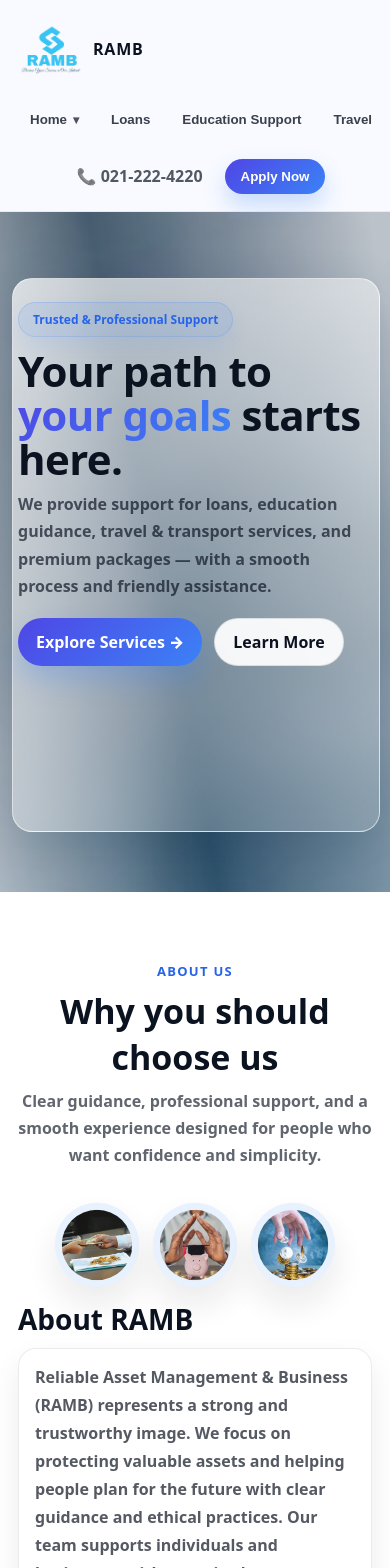
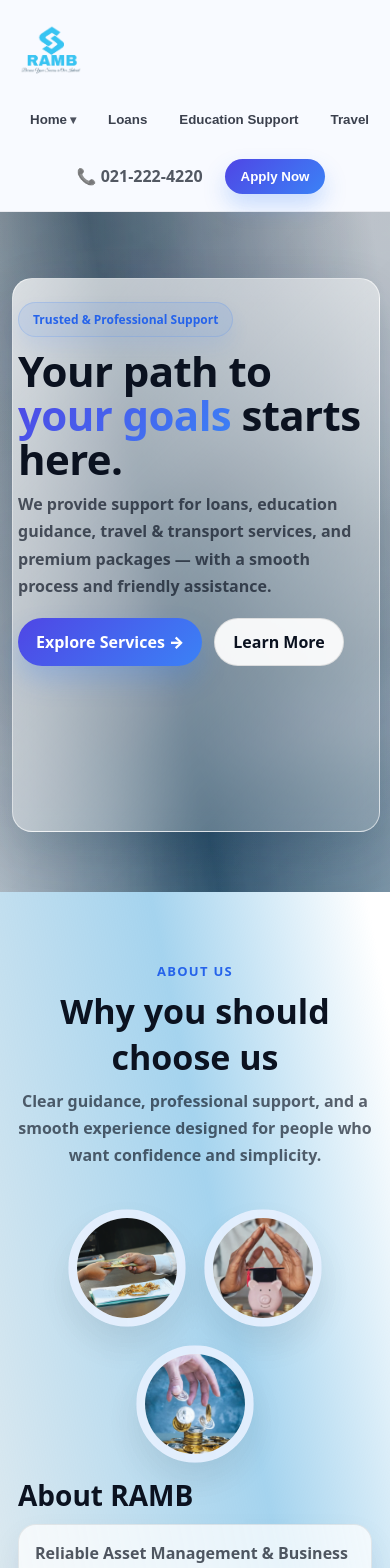
Before and after one commit to AyeshAlexan/ramb-frontend, a React (Create React App) app: page / in a window 390 px wide. Shown: the top 1568 px of the page. Built offline with nearby package versions, Linux system fonts and the light colour scheme.

Commit message:
About section updated

```diff
--- a/src/components/Navbar.jsx
+++ b/src/components/Navbar.jsx
@@ -60,10 +60,20 @@ export default function Navbar() {
     if (!btn) return;
 
     const r = btn.getBoundingClientRect();
+    // prefer a wider menu so long labels don't wrap; clamp to viewport
+    const preferred = Math.max(r.width, 120);
+    const maxAllowed = Math.max(200, window.innerWidth - 24);
+    const width = Math.min(preferred, maxAllowed);
+
+    // keep menu inside viewport horizontally
+    let left = r.left;
+    if (left + width + 12 > window.innerWidth) left = window.innerWidth - width - 5;
+    if (left < 12) left = 12;
+
     setMenuPos({
       top: r.bottom + 10,
-      left: r.left,
-      width: r.width,
+      left,
+      width,
     });
   };
 
@@ -104,8 +114,6 @@ export default function Navbar() {
       <div className="navInner">
         <div className="brand" onClick={() => goSection("home")} role="button" tabIndex={0}>
           <img src={logo} alt="RAMB" className="brandLogo" />
-
-          <span className="brandText">RAMB</span>
         </div>
 
         <nav className="navLinks" aria-label="Primary">
--- a/src/styles/global.css
+++ b/src/styles/global.css
@@ -126,13 +126,13 @@ section { scroll-margin-top: 92px; }
 
 /* Dropdown styles */
 .navDrop{ position: relative; flex: 0 0 auto; }
-.navLinkDrop{ display: inline-flex; align-items: center; gap: 6px; }
+.navLinkDrop{ display: inline-flex; align-items: center; gap: 3px; }
 .caret{ font-size: 12px; opacity: 0.9; }
 
 .navMenu{
   position: fixed;
-  padding: 8px;
-  border-radius: 14px;
+  padding: 11px;
+  border-radius: 10px;
   background: rgba(247, 250, 255, 0.98);
   border: 1px solid rgba(0,0,0,0.08);
   box-shadow: var(--shadow2);
@@ -148,8 +148,8 @@ section { scroll-margin-top: 92px; }
   display: block;
   width: 100%;
   text-align: left;
-  padding: 10px 12px;
-  border-radius: 10px;
+  padding: 3px 1px;
+  border-radius: 20px;
   border: 0;
   background: transparent;
   cursor: pointer;
@@ -496,6 +496,14 @@ section { scroll-margin-top: 92px; }
 .lpSection{ padding: 70px 0; background: var(--bg); }
 .lpSectionAlt{ background: var(--bgSoft); }
 
+/* About section gradient with blur */
+#about.lpSection{
+  background: #ffffff;
+  background: linear-gradient(259deg, rgba(255, 255, 255, 1) 4%, rgba(60, 161, 219, 0.461) 40%, rgba(233, 238, 240, 1) 100%);
+  backdrop-filter: blur(12px);
+  -webkit-backdrop-filter: blur(8px);
+}
+
 .lpSectionInner{
   max-width: 1200px;
   margin: 0 auto;
@@ -531,37 +539,17 @@ section { scroll-margin-top: 92px; }
 }
 
 /* =========================
-   About Section (fixes)
+   About Section
 ========================= */
 .aboutGrid{
   display: grid;
   grid-template-columns: 0.9fr 1.1fr;
   gap: 18px;
-  align-items: center;
+  align-items: start;
   margin-top: 22px;
 }
 @media (max-width: 980px){
   .aboutGrid{ grid-template-columns: 1fr; }
-}
-
-.aboutLeft{ display: flex; justify-content: center; }
-
-/* ✅ Base circle style kept (used by other places if needed) */
-.aboutCircleWrap{
-  width: 320px;
-  height: 320px;
-  border-radius: 999px;
-  overflow: hidden;
-  margin: 0 auto;
-  background: #fff;
-  border: 10px solid rgba(59,130,246,0.12);
-  box-shadow: var(--shadow2);
-}
-
-.aboutCircleImg{
-  width: 100%;
-  height: 100%;
-  object-fit: cover;
 }
 
 .aboutRight{
@@ -577,7 +565,6 @@ section { scroll-margin-top: 92px; }
   color: var(--text);
 }
 
-/* ✅ SAME outline for top paragraph */
 .aboutOutlineCard{
   width: 100%;
   background: rgba(255,255,255,0.75);
@@ -600,87 +587,84 @@ section { scroll-margin-top: 92px; }
 }
 
 /* =========================
-   ✅ NEW: 3 About Images Layout
-   - Closed: 2 top + 1 bottom
-   - Open: 3 in a row
+   ✅ 3 images behavior (FINAL)
+   - Closed: 2 top + 1 bottom (OK)
+   - Open: ONE COLUMN + 30px gap (your request)
+   - Open: bigger circles
 ========================= */
+
+.aboutLeft{
+  display: flex;
+  justify-content: center;
+  align-items: flex-start;
+  padding-top: 6px;
+}
+
+/* CLOSED (default) */
 .aboutCircleGroup{
   display: grid;
-  grid-template-columns: repeat(2, 120px);
-  gap: 14px;
+  grid-template-columns: repeat(2, 150px);
+  gap: 16px;
   justify-content: center;
   align-items: center;
-  transition: grid-template-columns .35s ease, gap .35s ease;
 }
 
-/* small circle variant */
 .aboutCircleWrap.sm{
-  width: 120px;
-  height: 120px;
+  width: 150px;
+  height: 150px;
   border-radius: 999px;
   overflow: hidden;
   background: #fff;
-  border: 8px solid rgba(59,130,246,0.12);
+  border: 9px solid rgba(59,130,246,0.12);
   box-shadow: var(--shadow2);
 
   transform: translateY(6px) scale(0.98);
   opacity: 0.92;
-  transition: transform .45s ease, opacity .45s ease;
+  transition: transform .45s ease, opacity .45s ease, width .35s ease, height .35s ease;
 }
 
-/* third image centered below (closed state) */
+.aboutCircleImg{
+  width: 100%;
+  height: 100%;
+  object-fit: cover;
+  object-position: center;
+  display: block;
+}
+
 .aboutCircleGroup .aboutCircleWrap.sm:nth-child(3){
   grid-column: 1 / -1;
   justify-self: center;
 }
 
-/* open state = row order */
+/* ✅ OPEN: column + 30px gap + bigger circles */
 .aboutCircleGroup.open{
-  grid-template-columns: repeat(3, 120px);
-  gap: 16px;
-}
-
-.aboutCircleGroup.open .aboutCircleWrap.sm:nth-child(3){
-  grid-column: auto;
-  justify-self: auto;
+  grid-template-columns: 1fr;   /* ✅ column */
+  gap: 250px;
+  margin-top: 100px;               /* ✅ 30px gap */
+  align-items: start;
+  justify-content: center;
 }
 
 .aboutCircleGroup.open .aboutCircleWrap.sm{
+  width: 270px;               /* ✅ bigger after click */
+  height: 270px;              /* ✅ bigger after click */
   transform: translateY(0) scale(1);
   opacity: 1;
 }
 
-/* responsive sizes */
-@media (max-width: 980px){
-  .aboutCircleGroup{
-    grid-template-columns: repeat(2, 96px);
-  }
-
-  .aboutCircleWrap.sm{
-    width: 96px;
-    height: 96px;
-    border-width: 7px;
-  }
-
-  .aboutCircleGroup.open{
-    grid-template-columns: repeat(3, 96px);
-  }
+/* keep third normal in column */
+.aboutCircleGroup.open .aboutCircleWrap.sm:nth-child(3){
+  grid-column: auto;
+  justify-self: center;
 }
 
-@media (max-width: 420px){
-  .aboutCircleGroup{
-    grid-template-columns: repeat(3, 86px);
-    gap: 12px;
-  }
-  .aboutCircleWrap.sm{
-    width: 86px;
-    height: 86px;
-  }
-  /* on tiny screens keep them in a row always */
-  .aboutCircleGroup .aboutCircleWrap.sm:nth-child(3){
-    grid-column: auto;
-    justify-self: auto;
-  }
+/* responsive */
+@media (max-width: 980px){
+  .aboutCircleGroup{ grid-template-columns: repeat(2, 120px); }
+  .aboutCircleWrap.sm{ width: 120px; height: 120px; }
+
+  .aboutCircleGroup.open{ grid-template-columns: 1fr; gap: 24px; }
+  .aboutCircleGroup.open .aboutCircleWrap.sm{ width: 150px; height: 150px; }
 }
 
 /* =========================
@@ -713,13 +697,6 @@ section { scroll-margin-top: 92px; }
   margin-bottom: 14px;
 }
 
-.aboutMoreTitle{
-  margin: 0 0 10px;
-  font-size: 24px;
-  font-weight: 950;
-  color: var(--text);
-}
-
 .aboutMoreText{
   margin: 0 0 12px;
   color: rgba(11,18,32,0.72);
@@ -737,7 +714,7 @@ section { scroll-margin-top: 92px; }
 }
 
 /* =========================
-   Team layout (like image 2)
+   Team layout
 ========================= */
 .teamMainTitle{
   margin: 16px 0 10px;
@@ -823,7 +800,6 @@ section { scroll-margin-top: 92px; }
   opacity: 1;
   transform: translateY(0);
 }
-
 /* =========================
    Contact Section
 ========================= */
```
